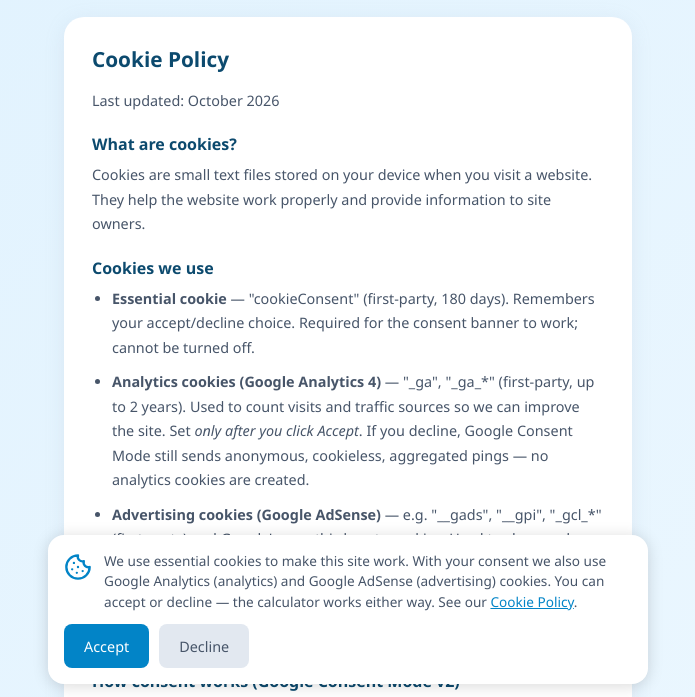
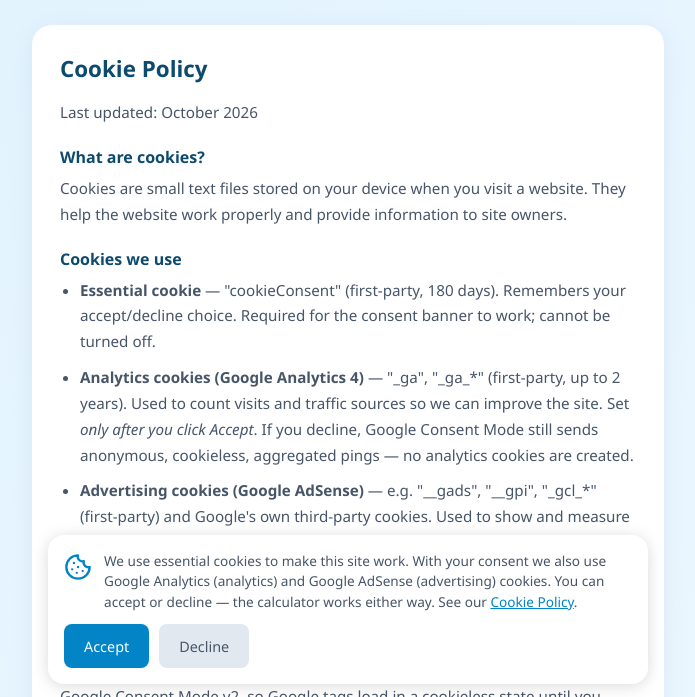
Before and after one commit to T800app/costmytrip, a plain HTML site: page cookies.html in a window 1280 px wide. Shown: the part 104-801 px from the top of the page, without its empty margins (292-987 px from the left). Drawn offline with Linux system fonts and the light colour scheme.

Commit message:
Add files via upload

```diff
--- a/cookies.html
+++ b/cookies.html
@@ -29,14 +29,16 @@
 
     <style>
         * { box-sizing: border-box; margin: 0; padding: 0; font-family: 'Segoe UI', Roboto, Oxygen, Ubuntu, sans-serif; }
-        body { background: linear-gradient(135deg, #e0f2fe 0%, #f0f9ff 100%); min-height: 100vh; padding: 24px 16px; max-width: 600px; margin: 0 auto; }
+        body { background: linear-gradient(135deg, #e0f2fe 0%, #f0f9ff 100%); min-height: 100vh; padding: 16px; max-width: 100%; margin: 0 auto; }
+        @media (min-width: 600px) { body { max-width: 600px; padding: 24px; } }
+        @media (min-width: 900px) { body { max-width: 680px; padding: 32px 24px; } }
         header { text-align: center; margin-bottom: 28px; }
         header h1 { color: #0c4a6e; font-size: clamp(1.5rem, 5vw, 2rem); font-weight: 700; margin-bottom: 6px; display: flex; align-items: center; justify-content: center; gap: 12px; flex-wrap: wrap; }
         header p { color: #475569; font-size: 0.95rem; }
         .card { background: #ffffff; border-radius: 20px; padding: clamp(20px, 5vw, 28px); box-shadow: 0 4px 20px rgba(148, 163, 184, 0.15); }
-        .card h2 { color: #0c4a6e; font-size: 1.3rem; margin-bottom: 16px; }
+        .card h2 { color: #0c4a6e; font-size: 1.4rem; margin-bottom: 16px; }
         .card h3 { color: #0c4a6e; font-size: 1rem; margin: 20px 0 8px; }
-        .card p, .card li { color: #475569; font-size: 0.9rem; line-height: 1.7; margin-bottom: 10px; }
+        .card p, .card li { color: #475569; font-size: 0.95rem; line-height: 1.7; margin-bottom: 10px; }
         .card ul { padding-left: 20px; margin-bottom: 10px; }
         .card a { color: #0284c7; text-decoration: none; }
         .card a:hover { text-decoration: underline; }
```
Also changed, not shown: privacy.html (+5 -3 lines), terms.html (+5 -3 lines).
